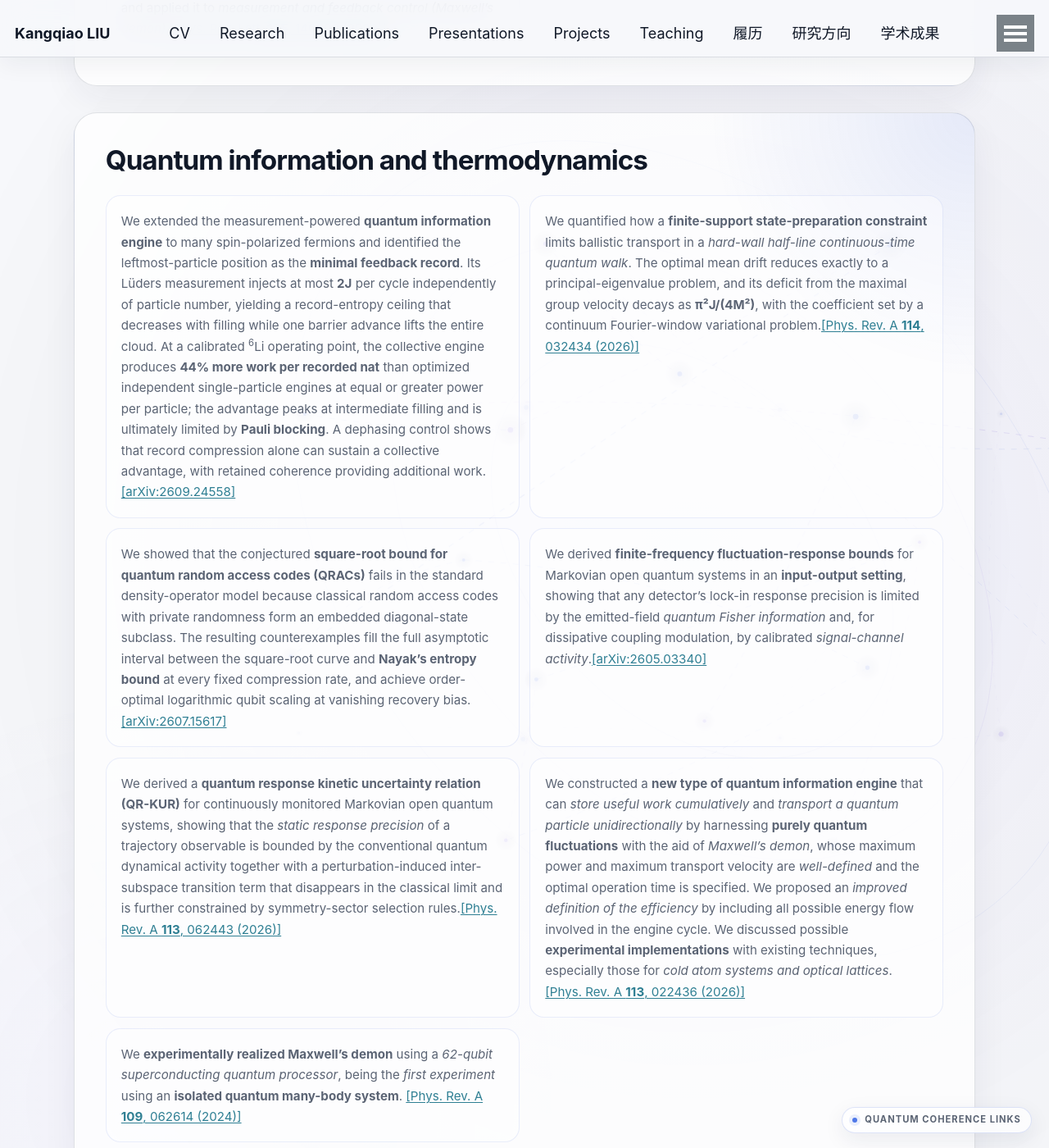
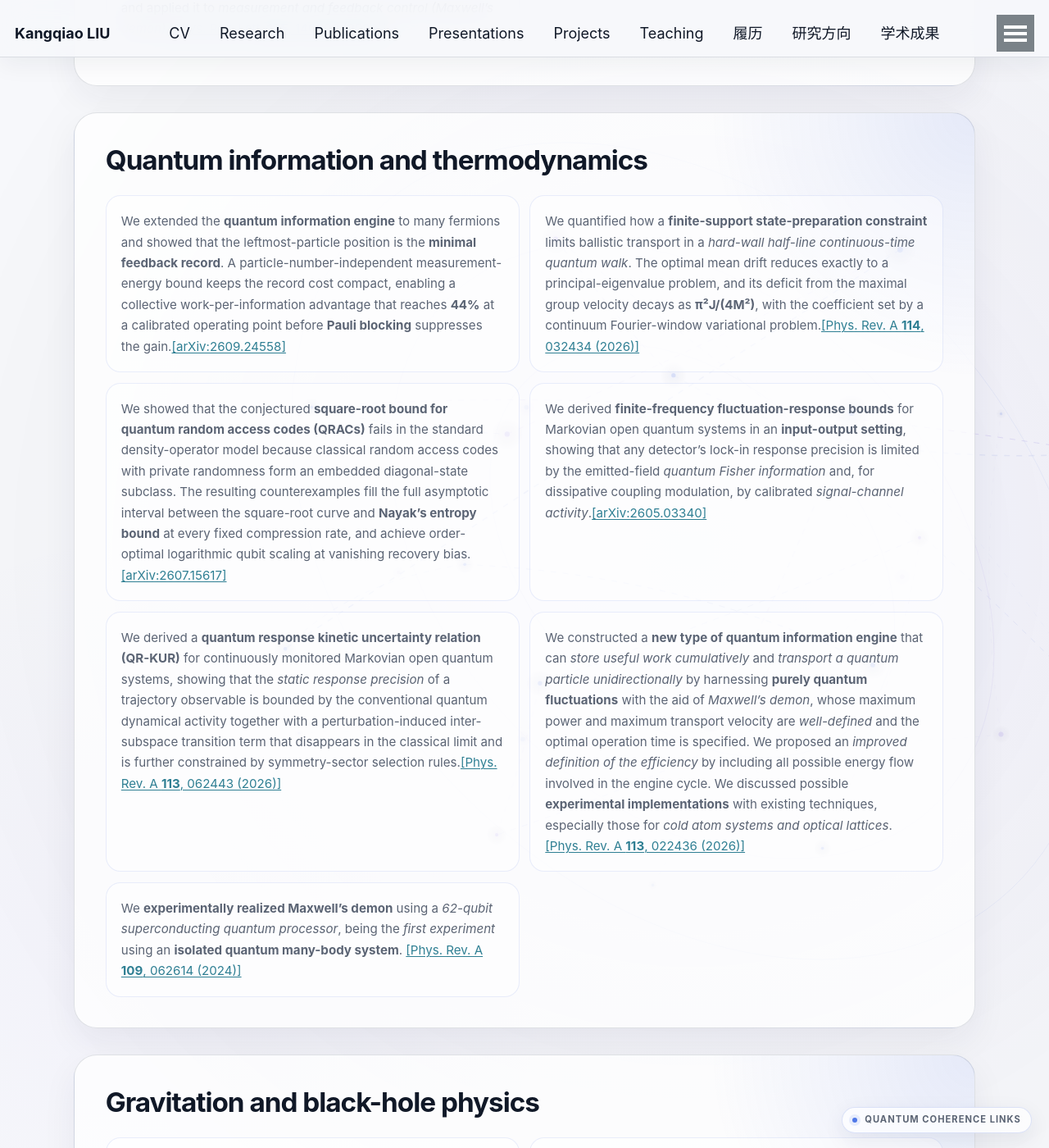
Before and after one commit to KangqiaoLiu/KangqiaoLiu.github.io, a Jekyll site: the page built from _pages/research.md, in a window 1280 px wide and 1400 px high, scrolled down 1350 px. Shown: the whole window at 82% size. Built offline with Jekyll 4.4.1, drawn with Linux system fonts in a browser that asks for light colours; some of the changed text lies outside the part shown.

Commit message:
Shorten recent research summaries

```diff
--- a/_pages/research.md
+++ b/_pages/research.md
@@ -19,7 +19,7 @@ redirect_from:
   * We found **thermodynamics uncertainty relations** for *non-steady states* in both continuous- and discrete-time Markov processes and applied it to *measurement and feedback control (Maxwell's demon)*.[[Phys. Rev. Lett. **125**, 140602 (2020)]](https://journals.aps.org/prl/abstract/10.1103/PhysRevLett.125.140602)
 
 * **Quantum information and thermodynamics**
-  * We extended the measurement-powered **quantum information engine** to many spin-polarized fermions and identified the leftmost-particle position as the **minimal feedback record**. Its Lüders measurement injects at most **2J** per cycle independently of particle number, yielding a record-entropy ceiling that decreases with filling while one barrier advance lifts the entire cloud. At a calibrated <sup>6</sup>Li operating point, the collective engine produces **44% more work per recorded nat** than optimized independent single-particle engines at equal or greater power per particle; the advantage peaks at intermediate filling and is ultimately limited by **Pauli blocking**. A dephasing control shows that record compression alone can sustain a collective advantage, with retained coherence providing additional work.[[arXiv:2609.24558]](https://arxiv.org/abs/2609.24558)
+  * We extended the **quantum information engine** to many fermions and showed that the leftmost-particle position is the **minimal feedback record**. A particle-number-independent measurement-energy bound keeps the record cost compact, enabling a collective work-per-information advantage that reaches **44%** at a calibrated operating point before **Pauli blocking** suppresses the gain.[[arXiv:2609.24558]](https://arxiv.org/abs/2609.24558)
   * We quantified how a **finite-support state-preparation constraint** limits ballistic transport in a *hard-wall half-line continuous-time quantum walk*. The optimal mean drift reduces exactly to a principal-eigenvalue problem, and its deficit from the maximal group velocity decays as **π²J/(4M²)**, with the coefficient set by a continuum Fourier-window variational problem.[[Phys. Rev. A **114**, 032434 (2026)]](https://journals.aps.org/pra/abstract/10.1103/dyyr-z1k8)
   * We showed that the conjectured **square-root bound for quantum random access codes (QRACs)** fails in the standard density-operator model because classical random access codes with private randomness form an embedded diagonal-state subclass. The resulting counterexamples fill the full asymptotic interval between the square-root curve and **Nayak's entropy bound** at every fixed compression rate, and achieve order-optimal logarithmic qubit scaling at vanishing recovery bias.[[arXiv:2607.15617]](https://arxiv.org/abs/2607.15617)
   * We derived **finite-frequency fluctuation-response bounds** for Markovian open quantum systems in an **input-output setting**, showing that any detector’s lock-in response precision is limited by the emitted-field *quantum Fisher information* and, for dissipative coupling modulation, by calibrated *signal-channel activity*.[[arXiv:2605.03340]](https://arxiv.org/abs/2605.03340)
@@ -28,6 +28,6 @@ redirect_from:
   * We **experimentally realized Maxwell's demon** using a *62-qubit superconducting quantum processor*, being the *first experiment* using an **isolated quantum many-body system**. [[Phys. Rev. A **109**, 062614 (2024)]](https://journals.aps.org/pra/abstract/10.1103/PhysRevA.109.062614)
 
 * **Gravitation and black-hole physics**
-  * We identified a unified **horizon–orbit scale competition** controlling chaos-bound violation for charged spinning particles in *black-bounce–Kerr–Newman spacetime*. Increasing the black-bounce deformation can drive violation by suppressing the **surface gravity** faster than the local orbital Lyapunov exponent even while the orbit becomes less unstable; at fixed background, within the parameter ranges considered, particle **total angular momentum** provides the dominant variation of the local radial instability and can drive the threshold crossing, while spin and charge shift it in a branch-dependent manner.[[arXiv:2609.18143]](https://arxiv.org/abs/2609.18143)
+  * We identified **horizon–orbit scale competition** as the mechanism controlling chaos-bound violation for charged spinning particles in *black-bounce–Kerr–Newman spacetime*. Background deformation can suppress **surface gravity** faster than orbital instability, while at fixed background particle angular momentum, spin, and charge shift the instability threshold.[[arXiv:2609.18143]](https://arxiv.org/abs/2609.18143)
   * We studied the **classical chaos bound** for charged spinning particles in *Kerr–Newman–AdS spacetime*. Violation is mainly controlled by the interplay of black-hole rotation, charge, AdS curvature, and particle angular momentum, with counter-rotation generally favoring violation and intrinsic spin producing smaller threshold shifts.[[arXiv:2607.00432]](https://arxiv.org/abs/2607.00432)
   * We investigated **Lyapunov-exponent bounds** for *spinning charged particles* in *Kerr–Newman black-hole spacetimes*, showing how black-hole rotation, particle spin, charge, and angular momentum control whether the exponent exceeds the *surface-gravity/MSS scale* in both *non-extremal and extremal* regimes.[[Eur. Phys. J. C **86**, 677 (2026)]](https://doi.org/10.1140/epjc/s10052-026-15894-8)
```
